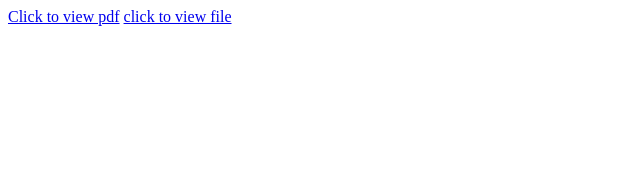
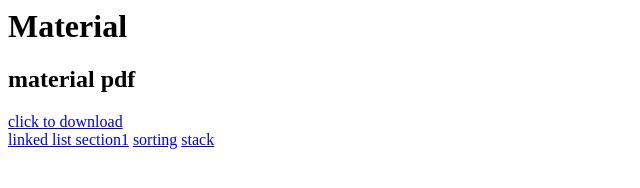
Before and after one commit to sudhakarkatam/mruhfiles.github.io, a plain HTML site: page index.html in a window 1280 px wide. Shown: the whole page, without its empty margins (0-640 px from the left). Drawn offline with Linux system fonts and the light colour scheme.

Commit message:
Add files via upload

```diff
--- a/index.html
+++ b/index.html
@@ -4,11 +4,16 @@
     <meta http-equiv="X-UA-Compatible" content="IE=edge">
     <meta name="viewport" content="width=device-width, initial-scale=1.0">
     <title>Document</title>
-
 </head>
 <body>
-    <a href="./MPMC QUESTION BANK FOR IoT.pdf" target="_blank" id="Hello">Click to view pdf</a>
-    <a href="./stack.txt" > click to view file</a>
+    <h1> Material</h1>
+<h2>material pdf</h2>
+<a href="./MPMC QUESTION BANK FOR IoT.pdf" download>click to download</a><br>
+<a href="../dsp/LL.pdf">linked list
+</a>
+<a href="../dsp/section1.txt">section1</a>
+<a href="../dsp/sorting.txt">sorting</a>
+<a href="../dsp/stack.txt">stack</a>
 
 </body>
 </html>
```
